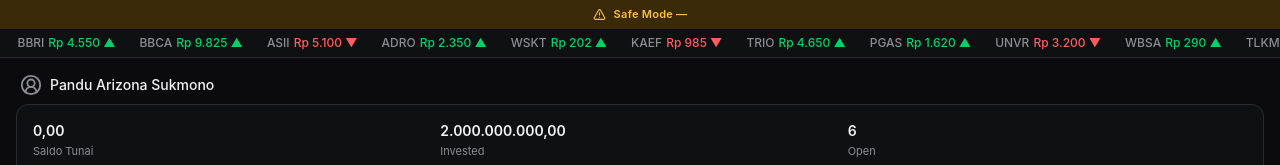
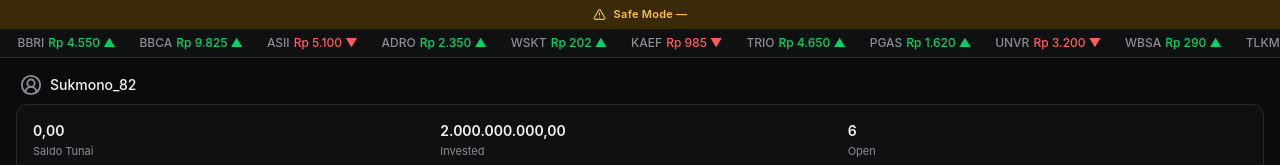
Before and after one commit to blipanca/stock-trading-app, a React (Vite) app: page / in a window 1280 px wide. Shown: the top 165 px of the page. Built offline with nearby package versions, Linux system fonts and the light colour scheme.

Commit message:
Update App.jsx

```diff
--- a/src/App.jsx
+++ b/src/App.jsx
@@ -20,7 +20,7 @@ const rupiah = (n) =>
 const num = (n) => Math.round(n).toLocaleString("id-ID");
 const num2 = (n) => (Math.round(n * 100) / 100).toLocaleString("id-ID", { minimumFractionDigits: 2, maximumFractionDigits: 2 });
 
-const DEMO_PROFILE_NAME = "Pandu Arizona Sukmono";
+const DEMO_PROFILE_NAME = "Sukmono_82";
 
 // Fictional illustrative trend: capital deployed 8 Apr 2026, a speculative bump
 // around late May (WBSA spike), then a political-risk-driven drawdown into a
```
